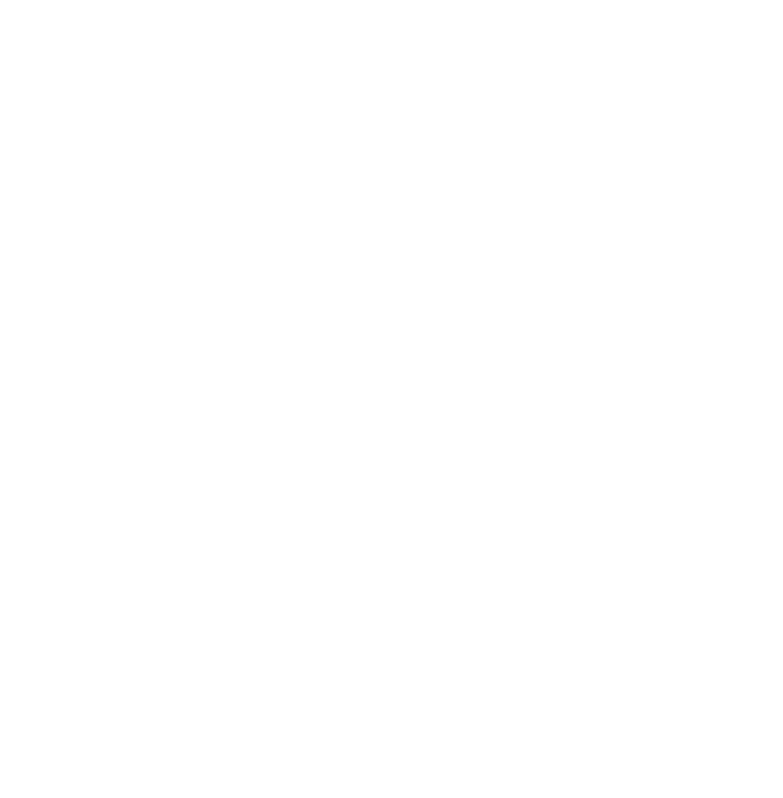
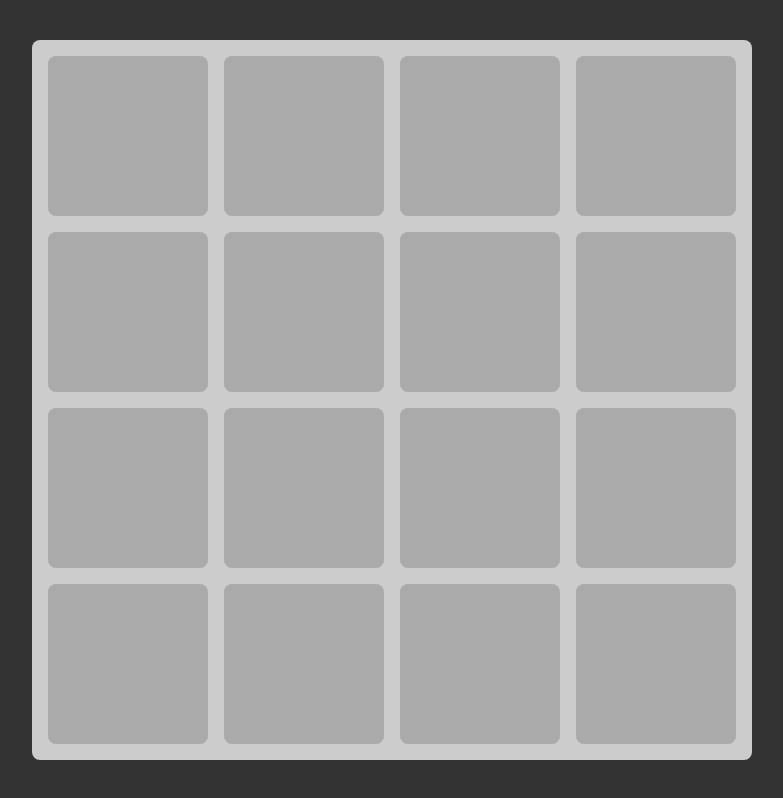
Before and after one commit to thijsBoet/2048, a plain HTML site: page index.html in a window 1280 px wide. Shown: the whole page, without its empty margins (248-1031 px from the left). Drawn offline with Linux system fonts and the light colour scheme.

Commit message:
finsihed html and css

```diff
--- a/index.html
+++ b/index.html
@@ -4,9 +4,28 @@
 	<meta charset="UTF-8">
 	<meta http-equiv="X-UA-Compatible" content="IE=edge">
 	<meta name="viewport" content="width=device-width, initial-scale=1.0">
+	<link rel="stylesheet" href="./styles.css">
+	<script src="./script.js" type="module" defer></script>
 	<title>2048</title>
 </head>
 <body>
-
+	<div id="game-board">
+		<div class="cell"></div>
+		<div class="cell"></div>
+		<div class="cell"></div>
+		<div class="cell"></div>
+		<div class="cell"></div>
+		<div class="cell"></div>
+		<div class="cell"></div>
+		<div class="cell"></div>
+		<div class="cell"></div>
+		<div class="cell"></div>
+		<div class="cell"></div>
+		<div class="cell"></div>
+		<div class="cell"></div>
+		<div class="cell"></div>
+		<div class="cell"></div>
+		<div class="cell"></div>
+	</div>
 </body>
 </html>
--- a/styles.css
+++ b/styles.css
@@ -0,0 +1,61 @@
+*, *::before, *::after {
+	box-sizing: border-box;
+	font-family: Arial, Helvetica, sans-serif;
+}
+
+body {
+	background-color: #333;
+	display: flex;
+	justify-content: center;
+	align-items: center;
+	height: 100vh;
+	margin: 0;
+	font-size: 7.5vmin;
+}
+
+#game-board {
+	--grid-size: 4;
+	--cell-size: 20vmin;
+	--cell-gap: 2vmin;
+	display: grid;
+	grid-template-columns: repeat(var(--grid-size), var(--cell-size));
+	grid-template-rows: repeat(var(--grid-size), var(--cell-size));
+	background-color: #ccc;
+	gap: var(--cell-gap);
+	border-radius: 1vmin;
+	padding: var(--cell-gap);
+	position: relative;
+}
+
+.cell {
+	background-color: #aaa;
+	border-radius: 1vmin;
+}
+
+.tile {
+	/* --x: 2;
+	--y: 3;
+	--background-lightness: 80%;
+	--text-lightness: 20%; */
+	position: absolute;
+	display: flex;
+	justify-content: center;
+	align-items: center;
+	width: var(--cell-size);
+	height: var(--cell-size);
+	border-radius: 1vmin;
+	top: calc(var(--y) * (var(--cell-size) + var(--cell-gap)) + var(--cell-gap));
+  left: calc(var(--x) * (var(--cell-size) + var(--cell-gap)) + var(--cell-gap));
+	font-weight: bold;
+	background-color: hsl(200, 50%, var(--background-lightness));
+	color: hsl(200, 25%, var(--text-lightness));
+	animation: show 200ms ease-in-out;
+	transition: 100ms ease-in-out;
+}
+
+@keyframes show {
+	0% {
+		opacity: 0.5;
+		transform: scale(0);
+	}
+}
```
